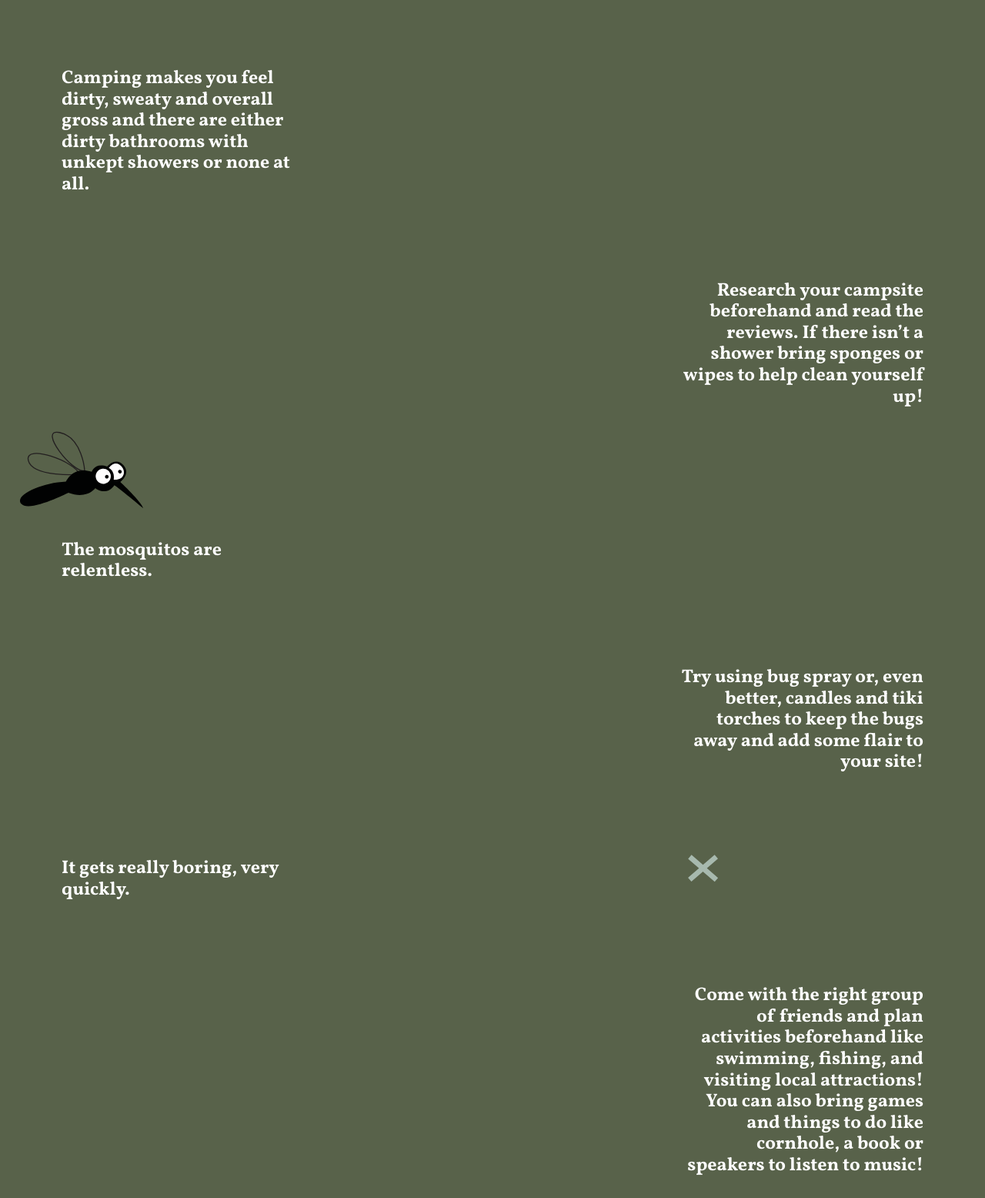
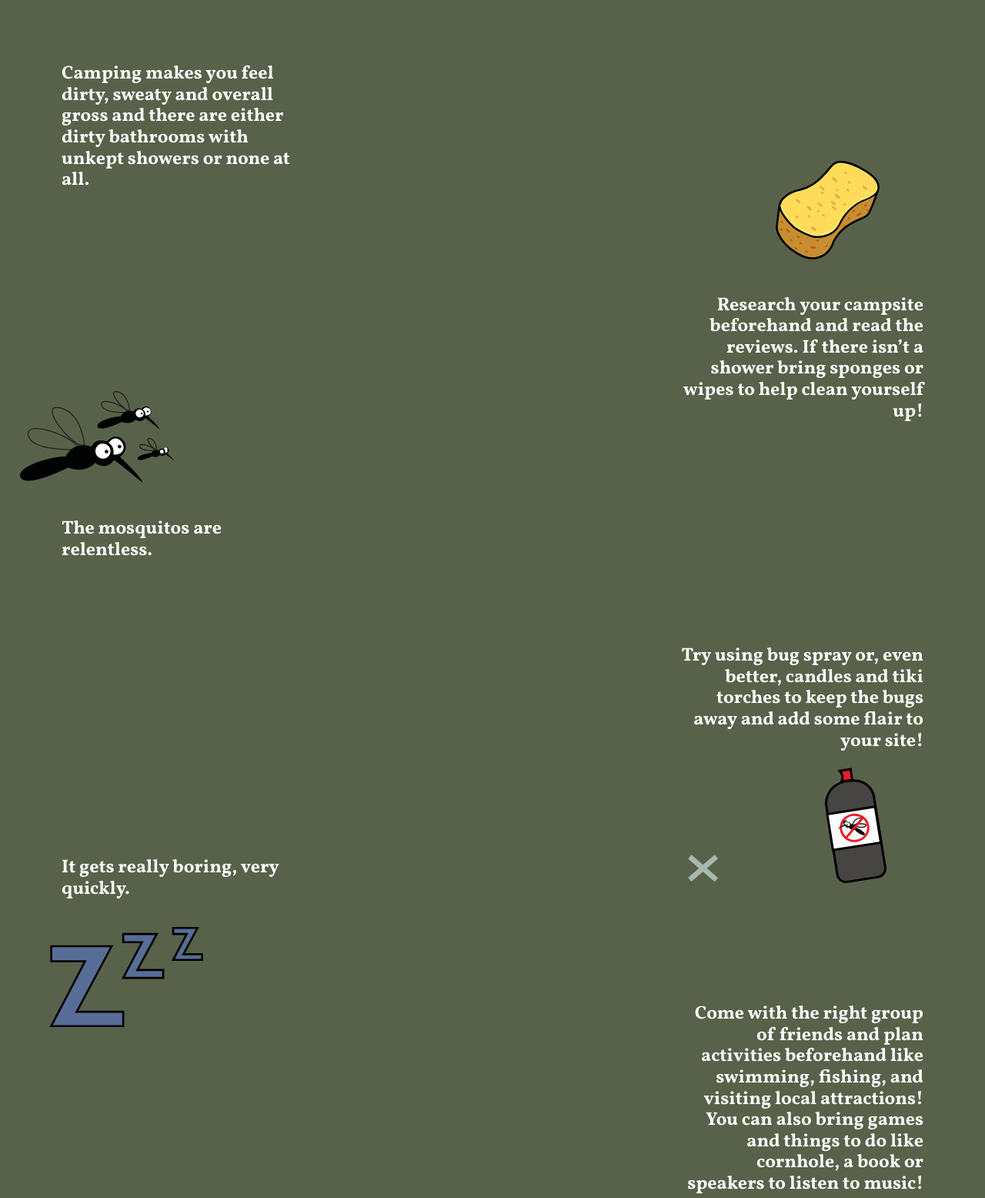
Before and after one commit to adevine104/Web-3-Camping-Final-Project, a website: page deploy/index.html in a window 1280 px wide. Shown: the part 1467-3023 px from the top of the page at 77% size. Drawn offline with nearby package versions, Linux system fonts and the light colour scheme; some packages are replaced by stand-ins of ours; a web font is replaced by a local one.

Commit message:
images Xlarge

```diff
--- a/deploy/index.html
+++ b/deploy/index.html
@@ -143,18 +143,23 @@
 
 
                     <h3 id="text-1" class="left-side-text">Sleeping in a tent on the ground is not very comfortable.</h3>
+                        <div id="hammock-pic"></div>
                     <h3 id="text-2" class="right-side-text">Try an air mattress, cot or hammock!</h3>
                     <h3 id="text-3" class="left-side-text">Camping makes you feel dirty, sweaty and overall gross and there are either dirty bathrooms with unkept showers or
                         none at all.</h3>
+                        <div id="sponge-pic"></div>
                     <h3 id="text-4" class="right-side-text">Research your campsite beforehand and read the reviews. If there isn’t a shower bring sponges or wipes to help
                         clean yourself up! </h3>
                         <div id="bug-pic"></div>
                     <h3 id="text-5" class="left-side-text">The mosquitos are relentless.</h3>
                     <h3 id="text-6" class="right-side-text">Try using bug spray or, even better, candles and tiki torches to keep the bugs away and add some flair to your site!</h3>
+                        <div id="spray-pic"></div>
                     <h3 id="text-7" class="left-side-text">It gets really boring, very quickly.</h3>
+                        <div id="Z-pic"></div>
                     <h3 id="text-8" class="right-side-text">Come with the right group of friends and plan activities beforehand like swimming, fishing, and visiting local
                         attractions! You can also bring games and things to do like cornhole, a book or speakers to listen to music!</h3>
                     <h3 id="text-9" class="left-side-text">It requires too much stuff and is expensive!</h3>
+                        <div id="money-pic"></div>
                     <h3 id="text-10" class="right-side-text">Take your time and plan what you absolutely need. Be aware of when gear goes on sale, shop at discount stores and
                         check out our low-cost supply list down below! </h3>
 
--- a/dev/scss/sections/_section-2.scss
+++ b/dev/scss/sections/_section-2.scss
@@ -112,7 +112,7 @@
         }
 
         @include xl {
-            margin-top: 0px;
+            margin-top: -11%;
             margin-left: 0px;
         }
     }
@@ -127,19 +127,11 @@
         }
 
         @include xl {
-            margin-top: 0px;
+            margin-top: -1%;
             margin-right: 0px;
         }
     }
 
-    #bug-pic{
-        background-image: url("../img/section-2/bug.svg");
-        background-position: center left;
-        background-size: 20vh;
-        background-repeat: no-repeat;
-        height: 100px;
-        margin: 0 0 -3% 2%;
-    }
 
     #text-4 {
         margin-top: 0px;
@@ -174,7 +166,7 @@
         }
 
         @include xl {
-            margin-top: 0px;
+            margin-top: -13%;
             margin-right: 0px;
         }
     }
@@ -208,7 +200,7 @@
         }
 
         @include xl {
-            margin-top: 0px;
+            margin-top: -9%;
             margin-right: 0px;
         }
     }
@@ -223,7 +215,7 @@
         }
 
         @include xl {
-            margin-top: 0px;
+            margin-top: -9%;
             margin-left: 0px;
         }
     }
@@ -242,7 +234,7 @@
         }
 
         @include xl {
-            margin-top: 50px;
+            margin-top: 3%;
             margin-right: 0px;
         }
     }
@@ -284,4 +276,58 @@
         }
     }
 
+    #hammock-pic{
+        background-image: url("../img/section-2/hammock.svg");
+        background-position: center right;
+        background-size: 25vh;
+        background-repeat: no-repeat;
+        height: 135px;
+        margin: -5% 5% 6% 0;
+    }
+
+    #sponge-pic{
+        background-image: url("../img/section-2/sponge.svg");
+        background-position: center right;
+        background-size: 20vh;
+        background-repeat: no-repeat;
+        height: 140px;
+        margin: -6% 10% -3% 0;
+    }
+
+    #bug-pic{
+        background-image: url("../img/section-2/bug2.svg");
+        background-position: center left;
+        background-size: 25vh;
+        background-repeat: no-repeat;
+        height: 130px;
+        margin: -6% 0 10% 2%;
+    }
+
+    #spray-pic{
+        background-image: url("../img/section-2/spray.svg");
+        background-position: center right;
+        background-size: 10vh;
+        background-repeat: no-repeat;
+        height: 155px;
+        margin: -1% 10% -3% 0;
+    }
+
+    #Z-pic{
+        background-image: url("../img/section-2/Z.svg");
+        background-position: center left;
+        background-size: 25vh;
+        background-repeat: no-repeat;
+        height: 140px;
+        margin: 0 0 -3% 5%;
+    }
+
+    #money-pic{
+        background-image: url("../img/section-2/money.svg");
+        background-position: center left;
+        background-size: 25vh;
+        background-repeat: no-repeat;
+        height: 180px;
+        margin: -3% 0 -10% 13%;
+    }
+
 }
```
Also changed, not shown: deploy/css/styles.css, deploy/img/section-2/Z.svg (added), deploy/img/section-2/bug2.svg (added), deploy/img/section-2/hammock.svg (added), deploy/img/section-2/money.svg (added), deploy/img/section-2/sponge.svg (added), deploy/img/section-2/spray.svg (added), 2 other files.
